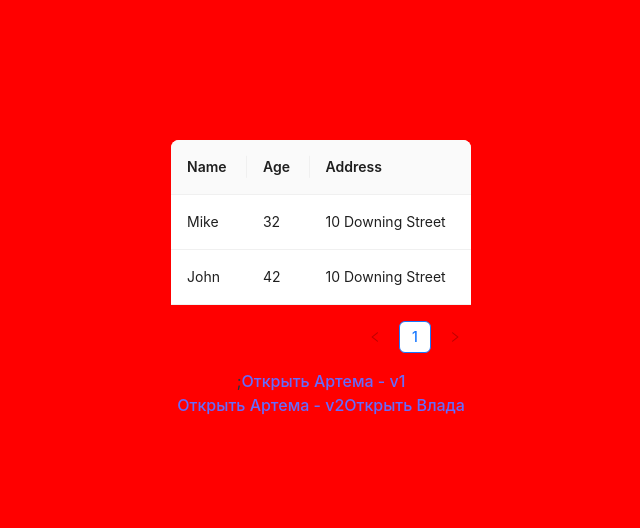
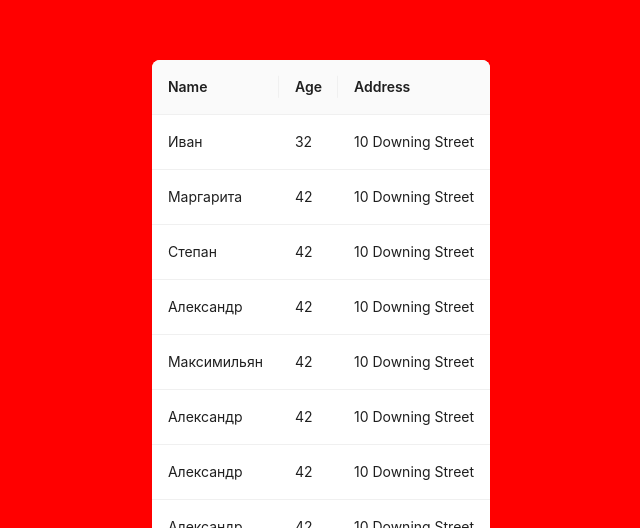
Before and after one commit to Uxass/vite-project, a React (Vite) app: page / in a window 1280 px wide. Shown: the part 272-800 px from the top of the page, without its empty margins (319-959 px from the left). Built offline with nearby package versions, Linux system fonts and the light colour scheme.

Commit message:
10examples

```diff
--- a/src/App.tsx
+++ b/src/App.tsx
@@ -17,13 +17,61 @@ const App = () => {
   const dataSource = [
     {
       key: '1',
-      name: 'Mike',
+      name: 'Иван',
       age: 32,
       address: '10 Downing Street',
     },
     {
       key: '2',
-      name: 'John',
+      name: 'Маргарита',
+      age: 42,
+      address: '10 Downing Street',
+    },
+    {
+      key: '3',
+      name: 'Степан',
+      age: 42,
+      address: '10 Downing Street',
+    },
+    {
+      key: '4',
+      name: 'Александр',
+      age: 42,
+      address: '10 Downing Street',
+    },
+    {
+      key: '5',
+      name: 'Максимильян',
+      age: 42,
+      address: '10 Downing Street',
+    },
+    {
+      key: '6',
+      name: 'Александр',
+      age: 42,
+      address: '10 Downing Street',
+    },
+    {
+      key: '7',
+      name: 'Александр',
+      age: 42,
+      address: '10 Downing Street',
+    },
+    {
+      key: '8',
+      name: 'Александр',
+      age: 42,
+      address: '10 Downing Street',
+    },
+    {
+      key: '9',
+      name: 'Александр',
+      age: 42,
+      address: '10 Downing Street',
+    },
+    {
+      key: '10',
+      name: 'Александр',
       age: 42,
       address: '10 Downing Street',
     },
```
